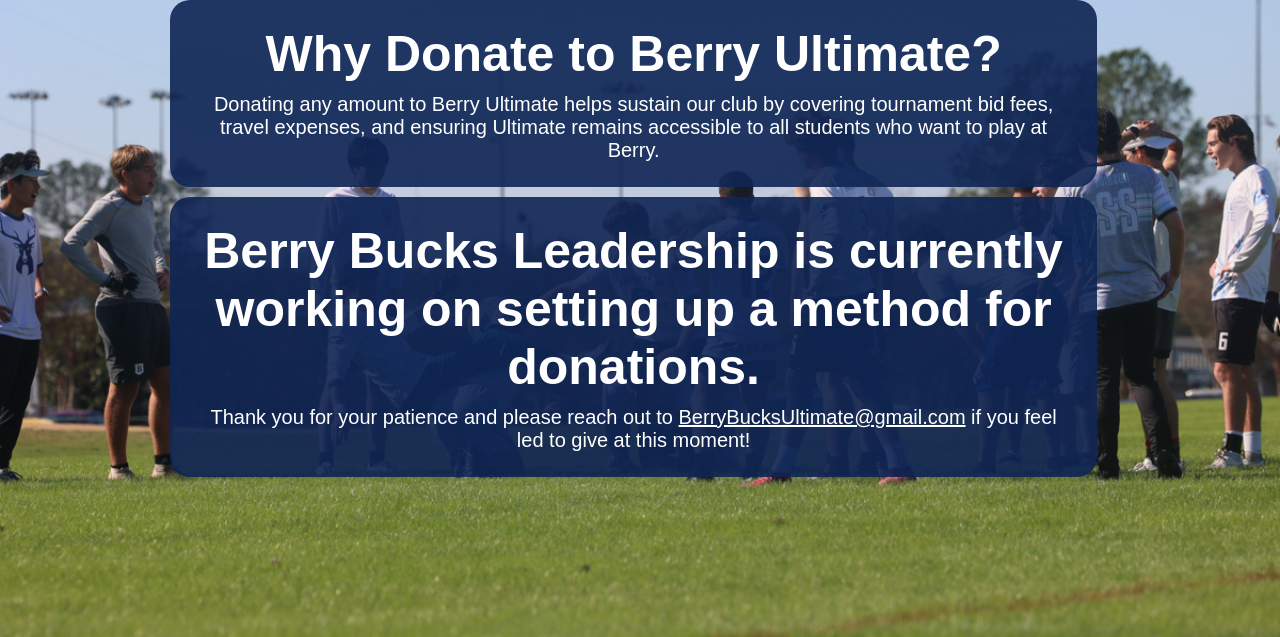
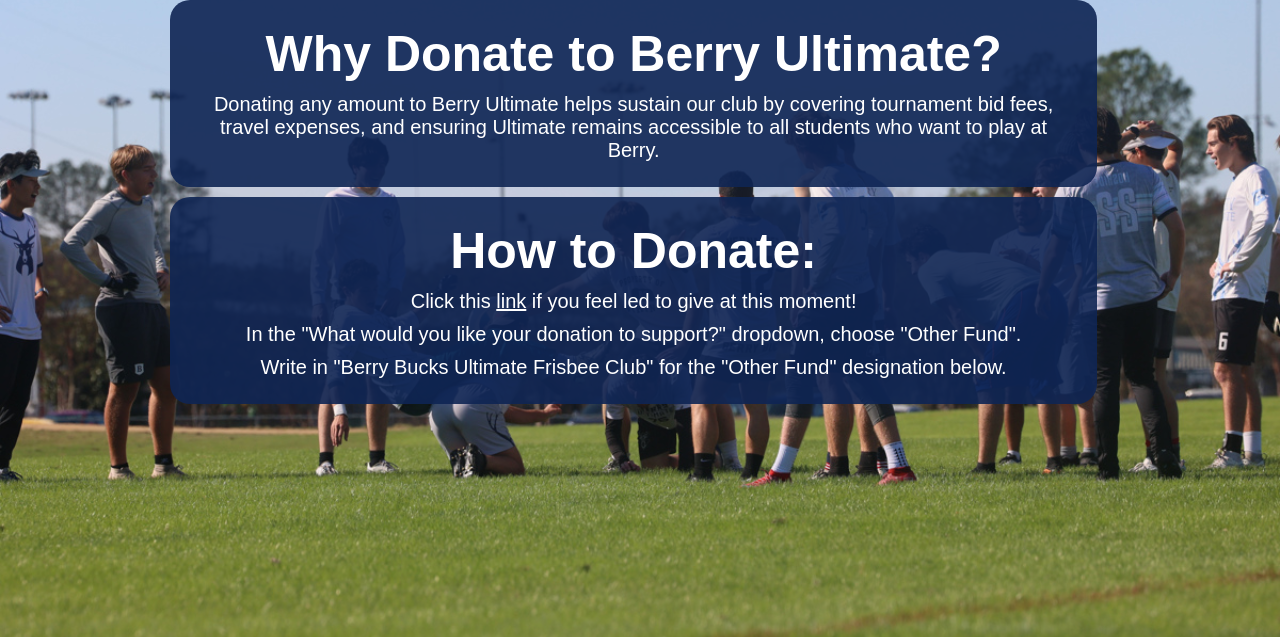
Before and after one commit to BerryUltimate/BerryUltimate.github.io, a plain HTML site: page donate.html in a window 1280 px wide. Shown: the part 91-728 px from the top of the page. Drawn offline with Linux system fonts and the light colour scheme.

Commit message:
Added basic donation method

```diff
--- a/donate.html
+++ b/donate.html
@@ -31,8 +31,14 @@
                 </p>
             </div>
             <div class="text-content">
-                <h1>Berry Bucks Leadership is currently working on setting up a method for donations.</h1>
-                <p>Thank you for your patience and please reach out to <a href="mailto:BerryBucksUltimate@gmail.com" target="_blank">BerryBucksUltimate@gmail.com</a> if you feel led to give at this moment!</p>
+                <h1>How to Donate:</h1>
+                <p>Click this <a href="https://www.classy.org/give/612323/#!/donation/checkout" target="_blank">link</a> if you feel led to give at this moment!</p>
+                <p>
+                    In the "What would you like your donation to support?" dropdown, choose "Other Fund".
+                </p>
+                <p>
+                    Write in "Berry Bucks Ultimate Frisbee Club" for the "Other Fund" designation below.
+                </p>
             </div>
             <br><br><br>
 
```
